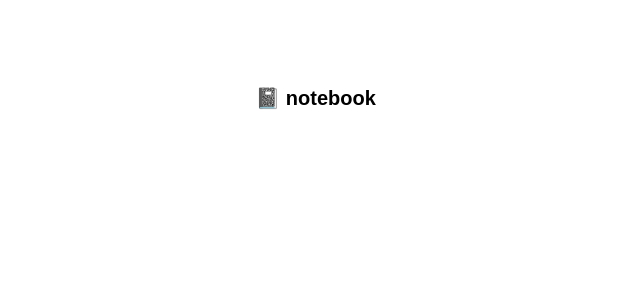
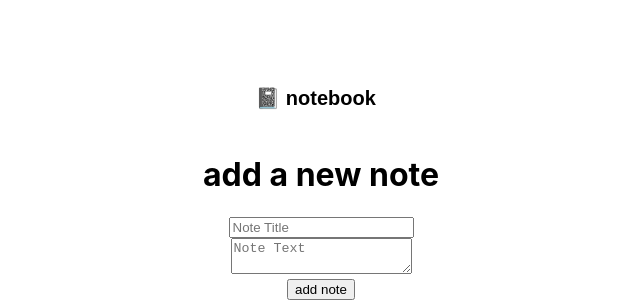
Before and after one commit to tcelovsky/notebook, a React (Create React App) app: page / in a window 1280 px wide. Shown: the part 738-1038 px from the top of the page, without its empty margins (319-959 px from the left). Before the commit the page ends 872 px from the top, so only its background shows below. Built offline with nearby package versions, Linux system fonts and the light colour scheme.

Commit message:
Import AddNote into App

```diff
--- a/src/App.js
+++ b/src/App.js
@@ -2,12 +2,16 @@ import "./App.css";
 import { db } from "./firebase.js";
 import firebase from "firebase/app";
 import Navbar from "./components/Navbar/Navbar.js";
+import AddNote from "./components/AddNote/AddNote.js";
 
 function App() {
   return (
     <div className="App">
       <header className="App-header"></header>
       <Navbar />
+      <div className="note-section">
+        <AddNote />
+      </div>
     </div>
   );
 }
```
